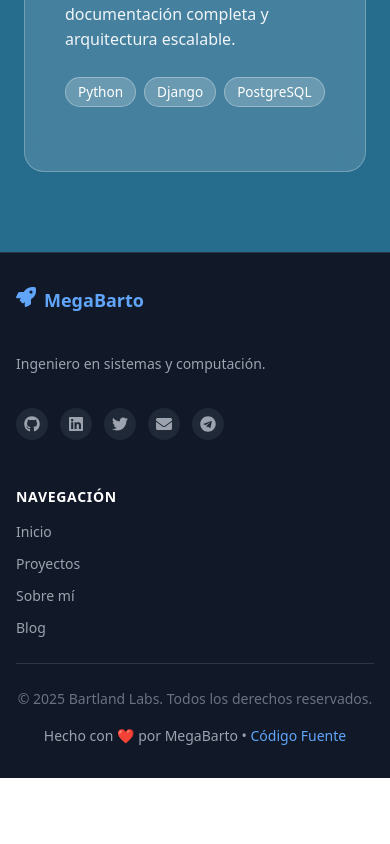
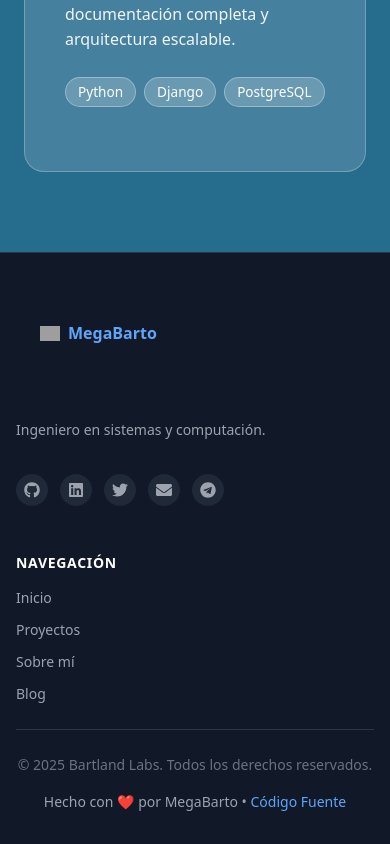
Before and after one commit to Mega-Barto/Mega-Barto.github.io, a React (Vite) app: page / in a window 390 px wide. Shown: the part 2988-3832 px from the top of the page. Before the commit the page ends 3766 px from the top, so only its background shows below. Built offline with nearby package versions, Linux system fonts and the light colour scheme; grey boxes are pictures that could not be loaded.

Commit message:
feat: Refactor header and footer components to use a new Logo component and update icon references

```diff
--- a/index.html
+++ b/index.html
@@ -2,7 +2,7 @@
 <html lang="en">
   <head>
     <meta charset="UTF-8" />
-    <link rel="icon" type="image/svg+xml" href="/vite.svg" />
+    <link rel="icon" type="image/svg+xml" href="/vite.ico" />
     <meta name="viewport" content="width=device-width, initial-scale=1.0" />
     <title>MegaBarto's Portfolio</title>
   </head>
--- a/src/components/Footer/Footer.css
+++ b/src/components/Footer/Footer.css
@@ -38,17 +38,6 @@
   align-items: center;
   gap: 0.5rem;
   margin-bottom: 0.5rem;
-}
-
-.footer-logo .logo-icon {
-  font-size: 1.25rem;
-  color: #60a5fa;
-}
-
-.footer-logo .logo-text {
-  font-size: 1.125rem;
-  font-weight: 700;
-  color: #60a5fa;
 }
 
 .footer-description {
--- a/src/components/Footer/Footer.tsx
+++ b/src/components/Footer/Footer.tsx
@@ -1,9 +1,9 @@
 import React from 'react';
 import { useTranslation } from 'react-i18next';
 import './Footer.css';
-import { FaRocket } from 'react-icons/fa';
 import { getActiveSocialLinks } from '../../config';
 import { getFooterSections } from '../../contents';
+import Logo from '../Logo';
 
 interface FooterProps {
   className?: string;
@@ -26,10 +26,7 @@ const Footer: React.FC<FooterProps> = ({ className = '' }) => {
           {/* Brand Section */}
           <div className="footer-brand">
             <div className="footer-logo">
-              <div className="logo-icon">
-                <FaRocket />
-              </div>
-              <span className="logo-text">{t('personal.displayName')}</span>
+              <Logo href={null} size="medium" />
             </div>
             <p className="footer-description">
               {t('personal.description')}
--- a/src/components/Header/Header.css
+++ b/src/components/Header/Header.css
@@ -22,40 +22,6 @@
 /* Logo */
 .logo-section {
   flex-shrink: 0;
-}
-
-.logo-link {
-  display: flex;
-  align-items: center;
-  gap: 0.5rem;
-  color: white;
-  text-decoration: none;
-  transition: opacity 0.3s;
-}
-
-.logo-link:hover {
-  opacity: 0.8;
-}
-
-.logo-icon {
-  font-size: 1.5rem;
-  color: #60a5fa;
-}
-
-.logo-text {
-  font-size: 1.125rem;
-  font-weight: 700;
-  color: #60a5fa;
-}
-
-@media (max-width: 480px) {
-  .logo-text {
-    font-size: 1rem;
-  }
-
-  .logo-icon {
-    font-size: 1.25rem;
-  }
 }
 
 /* Navigation */
--- /dev/null
+++ b/src/components/Logo/Logo.css
@@ -0,0 +1,86 @@
+/* Logo Component Styles */
+.logo {
+  display: flex;
+  align-items: center;
+  gap: 0.5rem;
+  text-decoration: none;
+  transition: opacity 0.3s ease;
+}
+
+.logo-link {
+  color: inherit;
+  text-decoration: none;
+}
+
+.logo-link:hover {
+  opacity: 0.8;
+}
+
+/* Logo Icon Styles */
+.logo-icon {
+  display: flex;
+  align-items: center;
+  justify-content: center;
+}
+
+.logo-icon img {
+  width: 100%;
+  height: 100%;
+  object-fit: contain;
+}
+
+/* Logo Text Styles */
+.logo-text {
+  font-weight: 700;
+  color: #60a5fa;
+  white-space: nowrap;
+}
+
+/* Size Variants */
+.logo--small .logo-icon {
+  width: 1rem;
+  height: 1rem;
+}
+
+.logo--small .logo-text {
+  font-size: 0.875rem;
+}
+
+.logo--medium .logo-icon {
+  width: 1.5rem;
+  height: 1.5rem;
+}
+
+.logo--medium .logo-text {
+  font-size: 1.125rem;
+}
+
+.logo--large .logo-icon {
+  width: 2rem;
+  height: 2rem;
+}
+
+.logo--large .logo-text {
+  font-size: 1.5rem;
+}
+
+/* Responsive Adjustments */
+@media (max-width: 480px) {
+  .logo--medium .logo-icon {
+    width: 1.25rem;
+    height: 1.25rem;
+  }
+
+  .logo--medium .logo-text {
+    font-size: 1rem;
+  }
+
+  .logo--large .logo-icon {
+    width: 1.75rem;
+    height: 1.75rem;
+  }
+
+  .logo--large .logo-text {
+    font-size: 1.25rem;
+  }
+}
--- /dev/null
+++ b/src/components/Logo/Logo.tsx
@@ -0,0 +1,58 @@
+import React from 'react';
+import { useTranslation } from 'react-i18next';
+import viteIcon from '/vite.ico';
+import './Logo.css';
+
+interface LogoProps {
+  /** Personalizar el className del contenedor */
+  className?: string;
+  /** Si se debe renderizar como un enlace */
+  href?: string | null;
+  /** Función onClick personalizada */
+  onClick?: () => void;
+  /** Tamaño del logo (small, medium, large) */
+  size?: 'small' | 'medium' | 'large';
+  /** Si se debe mostrar el texto junto al icono */
+  showText?: boolean;
+}
+
+const Logo: React.FC<LogoProps> = ({
+  className = '',
+  href = '#home',
+  onClick,
+  size = 'medium',
+  showText = true
+}) => {
+  const { t } = useTranslation();
+
+  const logoContent = (
+    <>
+      <div className={`logo-icon logo-icon--${size}`}>
+        <img src={viteIcon} alt="Vite Logo" />
+      </div>
+      {showText && (
+        <span className={`logo-text logo-text--${size}`}>
+          {t('personal.displayName')}
+        </span>
+      )}
+    </>
+  );
+
+  const logoClasses = `logo logo--${size} ${className}`;
+
+  if (href && href !== null) {
+    return (
+      <a href={href} className={`${logoClasses} logo-link`} onClick={onClick}>
+        {logoContent}
+      </a>
+    );
+  }
+
+  return (
+    <div className={logoClasses} onClick={onClick}>
+      {logoContent}
+    </div>
+  );
+};
+
+export default Logo;
--- /dev/null
+++ b/src/components/Logo/index.ts
@@ -0,0 +1 @@
+export { default } from './Logo';
--- a/src/components/index.ts
+++ b/src/components/index.ts
@@ -1,3 +1,4 @@
 export { default as Header } from './Header';
 export { default as Footer } from './Footer';
 export { default as LanguageToggle } from './LanguageToggle';
+export { default as Logo } from './Logo';
```
Also changed, not shown: src/components/Header/Header.tsx (+2 -7 lines).
